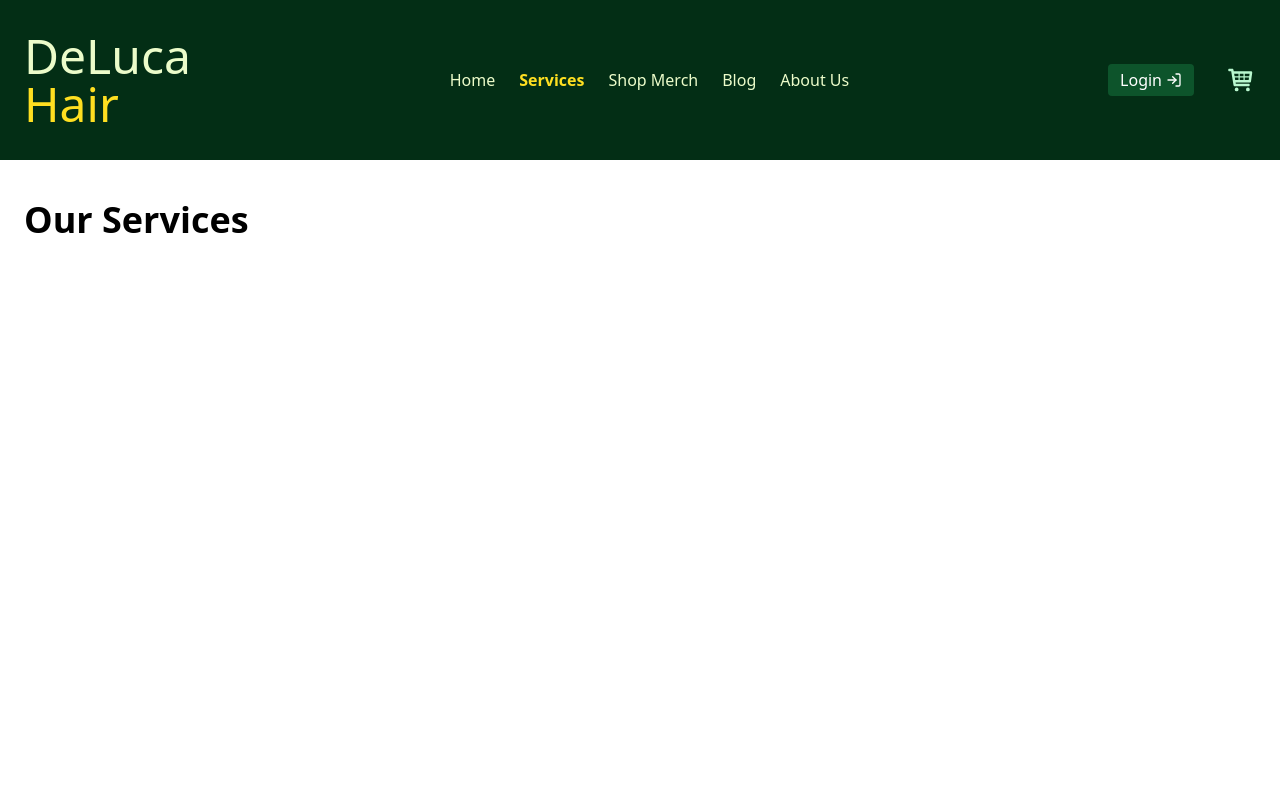
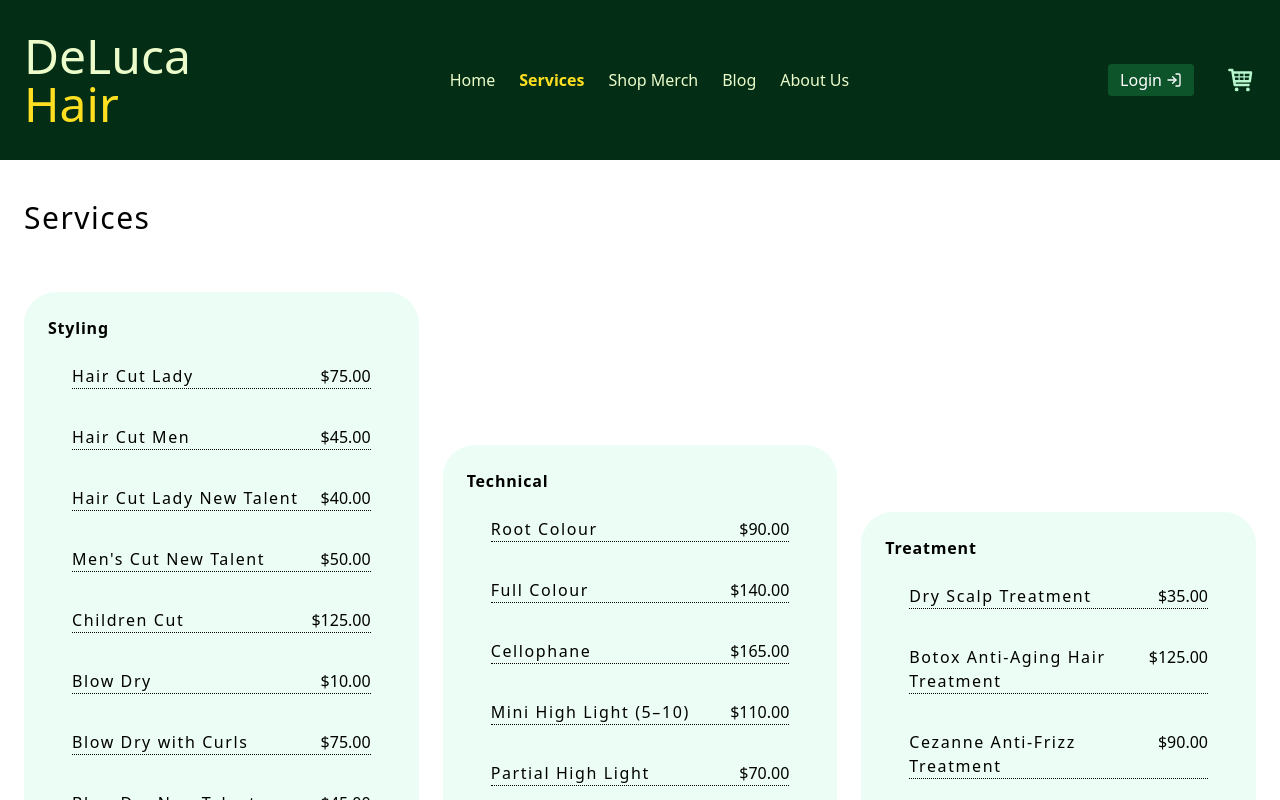
Before and after one commit to ewwmonya/stylist-site, a Next.js app: page /services in a window 1280 px wide. Shown: the top 800 px of the page. Built offline with nearby package versions, Linux system fonts and the light colour scheme.

Commit message:
services made and mapped

```diff
--- /dev/null
+++ b/app/components/Card.tsx
@@ -0,0 +1,30 @@
+type CardProps = {
+    category: string;
+    items: {
+        name: string;
+        price: number;
+    }[];
+}
+
+const Card = ({category, items}: CardProps) => {
+
+  return (
+
+
+    <section aria-label={`${category} - service`} className={`my-6  min-w-[300px] ${category != "Combos – Technical + Styling" ? "flex-1" : ""} w-full`}>
+        <div className="bg-emerald-50 p-6 rounded-4xl">
+        <h3 className="font-semibold tracking-wider">{category}</h3>
+            <ul className={` ${category === "Combos – Technical + Styling" ? "grid grid-cols-1 md:grid-cols-2 gap-y-6 gap-x-48 p-6": " flex flex-col gap-y-7 p-6"}`} >
+                {items.map((item)=>(
+                    <li key={item.name} className="flex justify-between border-b border-dotted mb-2 ">
+                    <span className="tracking-widest">{item.name}</span>
+                    <span>${item.price.toFixed(2)}</span>
+                    </li>
+                ))}
+            </ul>
+        </div>
+    </section>
+
+  )
+}
+  export default Card
--- a/app/services/page.tsx
+++ b/app/services/page.tsx
@@ -1,8 +1,16 @@
+import { services } from "@/data/services"
+import Card from "../components/Card"
+
 const ServicesPage = () => {
   return (
     <main className="min-h-screen px-6 py-10">
-    <h1 className="text-4xl font-bold mb-8">Our Services</h1>
+    <h2 className="text-3xl font-sans mb-8 tracking-wider">Services</h2>
 
+    <div className="flex flex-wrap justify-between gap-x-6 items-center">
+        {services.map((service)=>{
+            return <Card key={service.category} {...service} />
+        })}
+            </div>
     </main>
   )
 }
--- a/data/services.ts
+++ b/data/services.ts
@@ -1,21 +1,67 @@
-// /services.ts
 export const services = [
     {
-      id: "srv-1",
-      name: "Protective Styles",
-      description: "Keep your hair healthy with styles like braids, twists, and more.",
-      image: "/images/protective.jpg", // placeholder path
+      category: "Styling",
+      items: [
+        { name: "Hair Cut Lady", price: 75 },
+        { name: "Hair Cut Men", price: 45 },
+        { name: "Hair Cut Lady New Talent", price: 40 },
+        { name: "Men's Cut New Talent", price: 50 },
+        { name: "Children Cut", price: 125 },
+        { name: "Blow Dry", price: 10 },
+        { name: "Blow Dry with Curls", price: 75 },
+        { name: "Blow Dry New Talent", price: 45 },
+        { name: "Full Up Do", price: 40 },
+        { name: "Half Up Do Base Price", price: 50 },
+        { name: "Bang Trim", price: 125 },
+        { name: "Extensions Removal", price: 10 },
+      ],
     },
     {
-      id: "srv-2",
-      name: "Coloring",
-      description: "Bold colors, balayage, or highlights to match your vibe.",
-      image: "/images/coloring.jpg",
+      category: "Technical",
+      items: [
+        { name: "Root Colour", price: 90 },
+        { name: "Full Colour", price: 140 },
+        { name: "Cellophane", price: 165 },
+        { name: "Mini High Light (5–10)", price: 110 },
+        { name: "Partial High Light", price: 70 },
+        { name: "Full Head High Lights", price: 110 },
+        { name: "Toner", price: 140 },
+      ],
     },
     {
-      id: "srv-3",
-      name: "Silk Press",
-      description: "Smooth, shiny, and flawless press with zero heat damage.",
-      image: "/images/silk-press.jpg",
+      category: "Treatment",
+      items: [
+        { name: "Dry Scalp Treatment", price: 35 },
+        { name: "Botox Anti-Aging Hair Treatment", price: 125 },
+        { name: "Cezanne Anti-Frizz Treatment", price: 90 },
+        { name: "Rica Volcanic Elixir", price: 30 },
+      ],
+    },
+    {
+      category: "Combos – Technical + Styling",
+      items: [
+        { name: "Root Colour & Blow Dry", price: 140 },
+        { name: "Root Colour & Hair Cut", price: 165 },
+        { name: "Full Colour & Blow Dry", price: 70 },
+        { name: "Full Colour & Hair Cut", price: 110 },
+        { name: "Cellophane & Blow Dry", price: 175 },
+        { name: "Cellophane & Hair Cut", price: 250 },
+        { name: "Mini Highlights & Blow Dry", price: 90 },
+        { name: "Mini Highlights & Hair Cut", price: 140 },
+        { name: "Partial Highlights & Blow Dry", price: 110 },
+        { name: "Partial Highlights & Hair Cut", price: 70 },
+        { name: "Full Head Highlights & Blow Dry", price: 140 },
+        { name: "Full Head Highlights & Hair Cut", price: 175 },
+        { name: "Balayage & Blow Dry", price: 60 },
+        { name: "Balayage & Hair Cut", price: 90 },
+        { name: "Ombre w/ Toner", price: 140 },
+        { name: "Ombre & Blow Dry – includes Toner", price: 175 },
+        { name: "Ombre & Hair Cut – includes Toner", price: 110 },
+        { name: "Bleaching & Toner 1 application", price: 70 },
+        { name: "Bleaching & Blow Dry", price: 110 },
+        { name: "Bleaching & Hair Cut", price: 140 },
+        { name: "Toner & Blow Dry", price: 250 },
+        { name: "Toner & Hair Cut", price: 60 },
+      ],
     },
   ];
```
